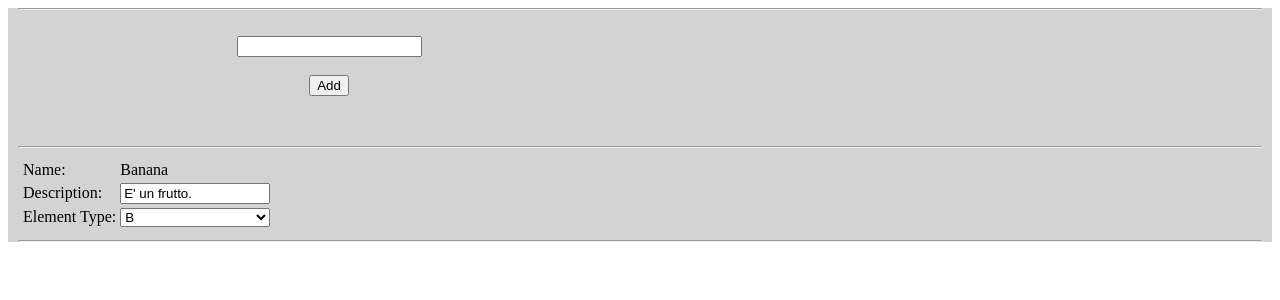
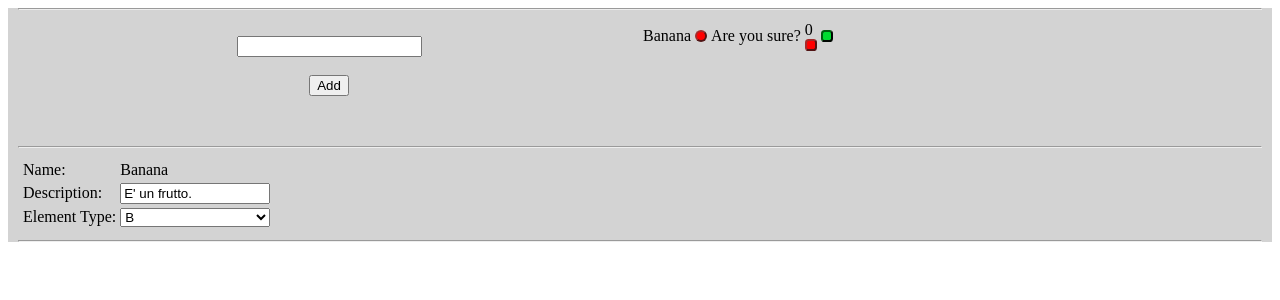
Before and after one commit to DavideCracco/angular-tmefpa, an Angular app: page / in a window 1280 px wide. Both pictures are taken after a click on the button 700 px from the left and 30 px from the top of the page. Shown: the top 300 px of the page. Built offline with nearby package versions, Linux system fonts and the light colour scheme.

Commit message:
5 files modified

```diff
--- a/src/app/app.component.ts
+++ b/src/app/app.component.ts
@@ -19,6 +19,7 @@ export class AppComponent  {
     el.name = "Banana"
     el.description = "E' un frutto."
     el.elType = "B";
+    el._id = 0;
     this.lista.push(el);
     this.getThings();
   }
@@ -42,6 +43,7 @@ export class AppComponent  {
     if((element.element != null ||
        element.element != undefined) &&
        this.lista.length < 5){
+      el._id = this.lista.length;
       this.lista.push(el);
     }
     console.log("LISTA -> " , this.lista);
--- a/src/app/element/element.component.ts
+++ b/src/app/element/element.component.ts
@@ -5,6 +5,7 @@ import { Component, OnInit } from '@angular/core';
   templateUrl: './element.component.html',
   styleUrls: ['./element.component.css']
 })
+
 export class ElementComponent implements OnInit {
   _id;
   name;
@@ -12,7 +13,7 @@ export class ElementComponent implements OnInit {
   elType;
 
   constructor() {
-    this._id = "";
+    this._id = '';
     this.name = "none";
     this.description = "none";
     this.elType = "";
--- a/src/app/lista/lista.component.css
+++ b/src/app/lista/lista.component.css
@@ -14,6 +14,22 @@
   display: block;
 }
 
+.yesBtn{
+  background-color: rgb(0, 219, 48);
+  border-color: rgb(0, 92, 15);
+  padding: 4px 4px;
+  border-radius: 30%;
+  display: block;
+}
+
+.noBtn{
+  background-color: red;
+  border-color: brown;
+  padding: 4px 4px;
+  border-radius: 30%;
+  display: block;
+}
+
 .txt{
   color: black;
 }
--- a/src/app/lista/lista.component.html
+++ b/src/app/lista/lista.component.html
@@ -13,6 +13,16 @@
         <button class="cancBtnOff" type="button" ></button>
       </ng-template>
     </td>
+    <td *ngIf="confirm.id==element._id" >
+      Are you sure?
+    </td>
+    <td *ngIf="confirm.state=='true'">
+      {{confirm.id}}
+      <button class="noBtn" (click)="onConfirmClk('no', element)"></button>
+    </td>
+    <td *ngIf="confirm.state=='true'">
+      <button class="yesBtn" (click)="onConfirmClk('yes', element)" ></button>
+    </td>
   </tr>
 </table>
 
--- a/src/app/lista/lista.component.ts
+++ b/src/app/lista/lista.component.ts
@@ -11,6 +11,7 @@ export class ListaComponent implements OnInit {
   //elementEvent = new EventEmitter<{element: ElementComponent}>();
   @Output() selectionEvent = new EventEmitter<{selection: any}>();
   @Input() lista = [];
+  confirm = { "state":"false", "id":"undefined"};
 
   constructor(busService: BusService) {
    }
@@ -26,9 +27,23 @@ export class ListaComponent implements OnInit {
 
   onBtnClick(element){
     console.log(element);
-    if(element.elType != "C")
+    if(element.elType === "A" || element.elType === '')
       this.lista.splice(this.lista.indexOf(element), 1);
+    else if(element.elType === "B"){
+      this.confirm = { "state":"true", "id":element._id};
+      console.log(this.confirm);
+    }
+  }
 
+  onConfirmClk(button, element){
+    console.log(element);
+    console.log(this.lista.indexOf(element));
+    if(button === "si"){
+      this.lista.splice(this.lista.indexOf(element), 1);
+      this.confirm = { "state":"false", "id":element._id};
+    }else{
+      this.confirm = { "state":"false", "id":element._id};
+    }
   }
 
 }
```
